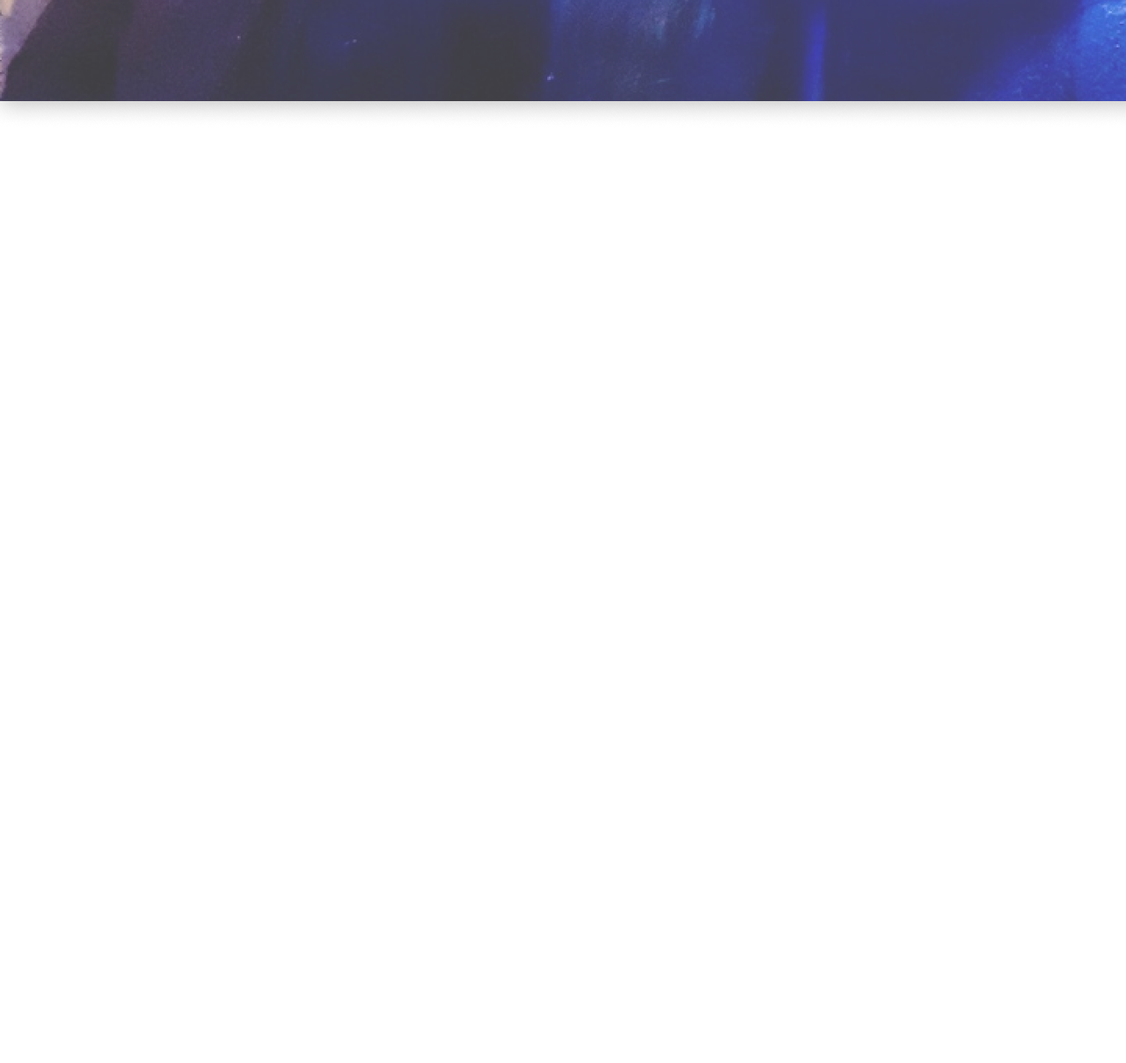
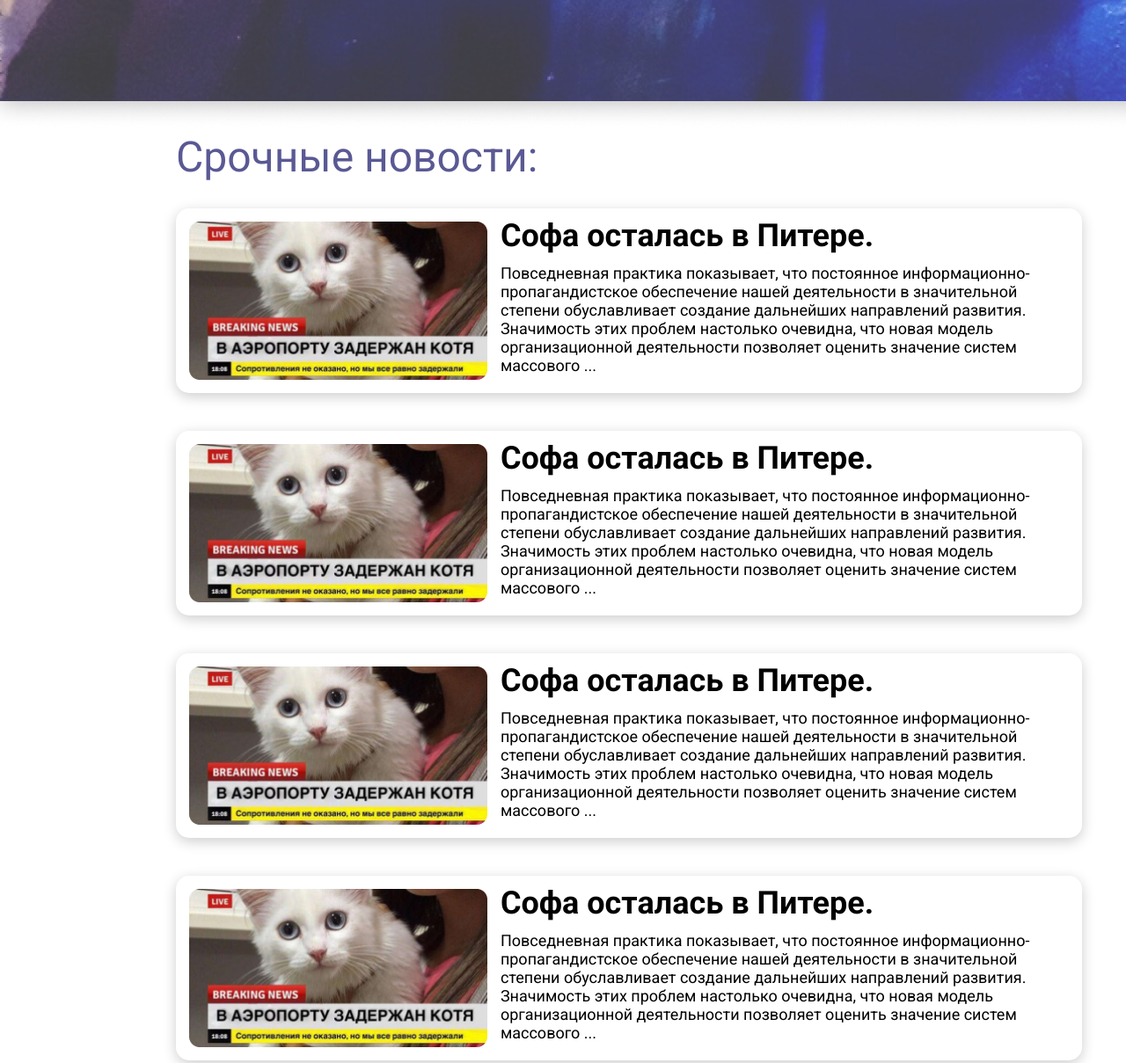
Before and after one commit to IwanMaks/NightFlex, a plain HTML site: page index.html in a window 1280 px wide. Shown: the part 482-1691 px from the top of the page at 88% size. Before the commit the page ends 800 px from the top, so only its background shows below. Drawn offline with Linux system fonts and the light colour scheme.

Commit message:
almostAll commit

```diff
--- a/css/style.css
+++ b/css/style.css
@@ -25,7 +25,7 @@ body {
     padding-left: 69px;
     padding-right: 69px;
     border-left: 1px solid;
-    color: #343434;
+    color: whitesmoke;
 }
 
 .button {
@@ -44,9 +44,46 @@ body {
     position: relative;
     bottom: 28px;
 }
+
 .header-main {
-    width:1400px;
+    width: 1350px;
     height: 100px;
     position: fixed;
     z-index: 9999;
 }
+
+.news-title {
+    font-size: 48px;
+    padding-left: 200px;
+    position: relative;
+    bottom: 30px;
+    color: #5A5994;
+}
+
+.news-card {
+    width: 1030px;
+    height: 210px;
+    margin-left: 200px;
+    box-shadow: 0px 4px 15px rgba(0, 0, 0, 0.2);
+    border-radius: 15px;
+    display: flex;
+    margin-bottom: 43px;
+}
+
+.news-img {
+    padding: 15px;
+}
+
+.news-headline {
+    position: relative;
+    font-size: 36px;
+}
+
+.news-text {
+    padding-right: 15px;
+    position: relative;
+    bottom: 15px;
+    font-weight: 300;
+    font-size: 18px;
+    line-height: 21px;
+}
--- a/index.html
+++ b/index.html
@@ -35,6 +35,40 @@
     <main class="main">
         <div class="conteiner">
             <img src="img/main-img.png" alt="flex" class="main-img">
+            <section class="news">
+                <span class="news-title">
+                    Срочные новости:
+                </span>
+                <div class="news-card">
+                    <img src="/img/cat.png" alt="Cat" class="news-img">
+                    <div class="news-text">
+                        <h3 class="news-headline">Софа осталась в Питере.</h3>
+                        <span class="news-text">Повседневная практика показывает, что постоянное информационно-пропагандистское обеспечение нашей деятельности в значительной степени обуславливает создание дальнейших направлений развития. Значимость этих проблем настолько очевидна, что новая модель организационной деятельности позволяет оценить значение систем массового ...</span>
+                    </div>
+                </div>
+                <div class="news-card">
+                    <img src="/img/cat.png" alt="Cat" class="news-img">
+                    <div class="news-text">
+                        <h3 class="news-headline">Софа осталась в Питере.</h3>
+                        <span class="news-text">Повседневная практика показывает, что постоянное информационно-пропагандистское обеспечение нашей деятельности в значительной степени обуславливает создание дальнейших направлений развития. Значимость этих проблем настолько очевидна, что новая модель организационной деятельности позволяет оценить значение систем массового ...</span>
+                    </div>
+                </div>
+                <div class="news-card">
+                    <img src="/img/cat.png" alt="Cat" class="news-img">
+                    <div class="news-text">
+                        <h3 class="news-headline">Софа осталась в Питере.</h3>
+                        <span class="news-text">Повседневная практика показывает, что постоянное информационно-пропагандистское обеспечение нашей деятельности в значительной степени обуславливает создание дальнейших направлений развития. Значимость этих проблем настолько очевидна, что новая модель организационной деятельности позволяет оценить значение систем массового ...</span>
+                    </div>
+                </div>
+                <div class="news-card">
+                    <img src="/img/cat.png" alt="Cat" class="news-img">
+                    <div class="news-text">
+                        <h3 class="news-headline">Софа осталась в Питере.</h3>
+                        <span class="news-text">Повседневная практика показывает, что постоянное информационно-пропагандистское обеспечение нашей деятельности в значительной степени обуславливает создание дальнейших направлений развития. Значимость этих проблем настолько очевидна, что новая модель организационной деятельности позволяет оценить значение систем массового ...</span>
+                    </div>
+                </div>
+            </section>
+
         </div>
     </main>
 </body>
```
Also changed, not shown: img/cat.png (added).
